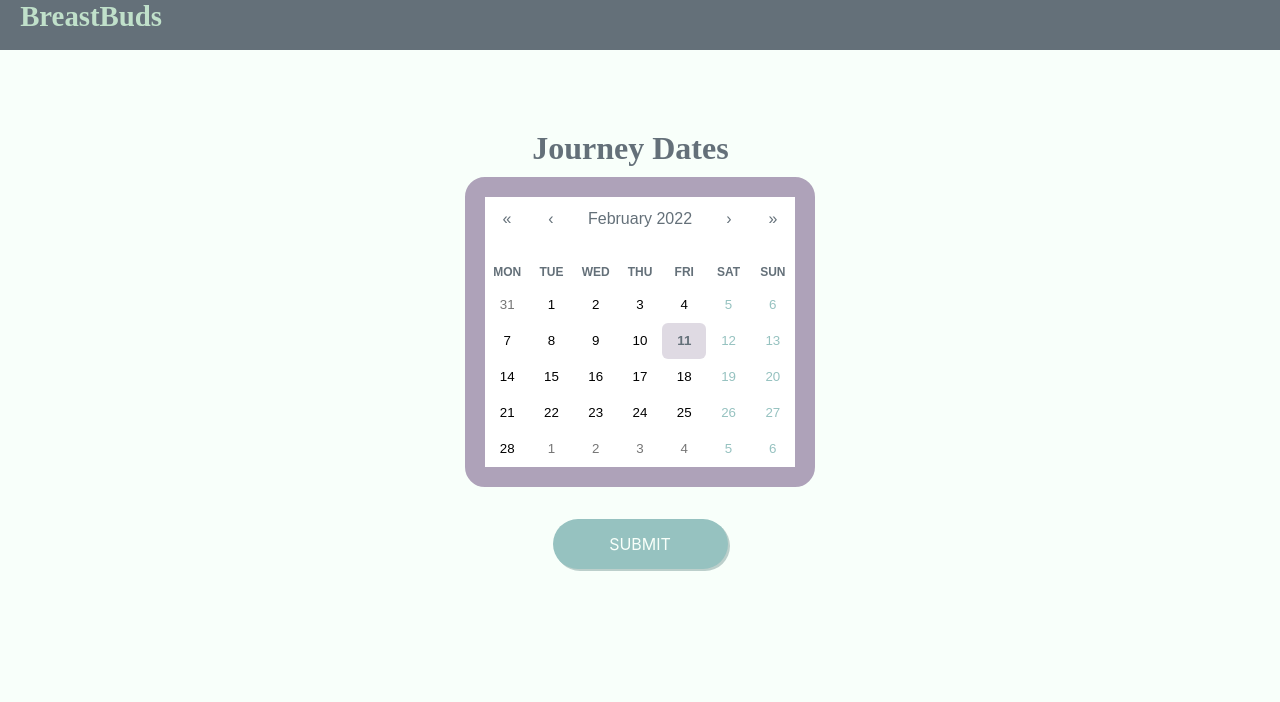
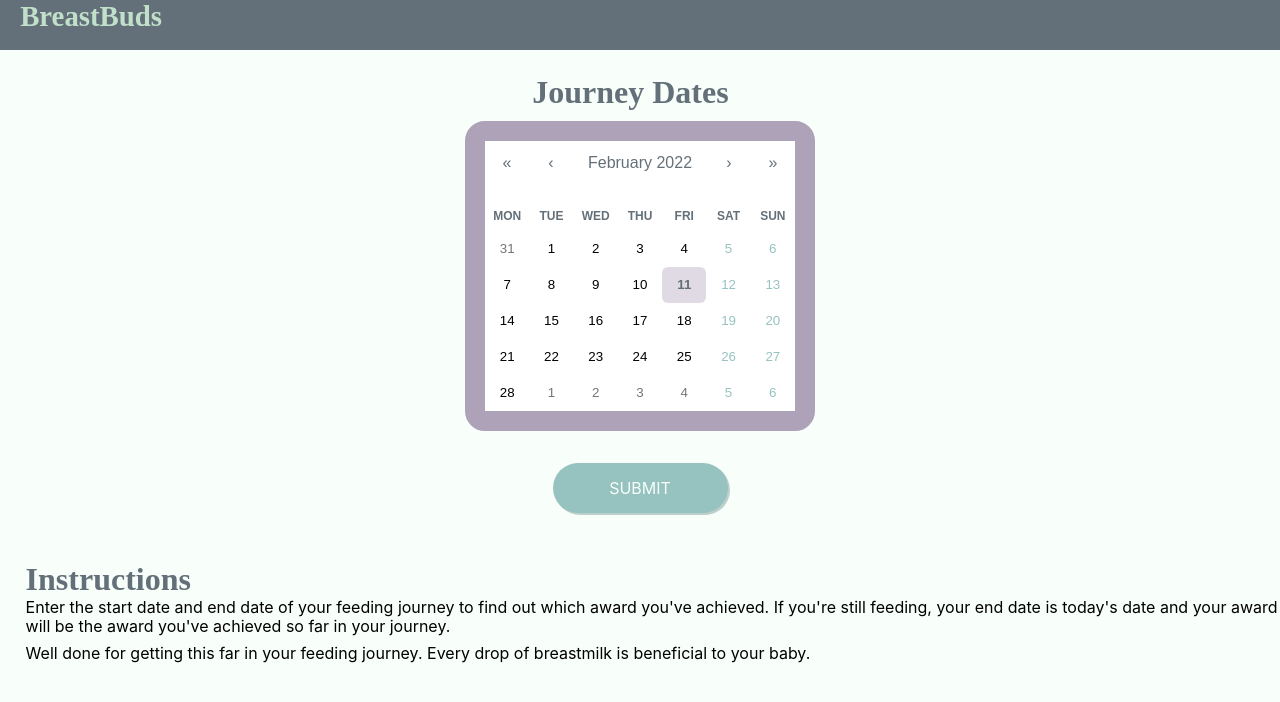
Before and after one commit to SheynaLew/breastfeeding-app, a React app: page / in a window 1280 px wide. Built offline with nearby package versions, Linux system fonts and the light colour scheme; a web font is replaced by a local one.

Commit message:
Added instructions

```diff
--- a/src/components/App/App.css
+++ b/src/components/App/App.css
@@ -7,7 +7,7 @@
 
 /* Calendar component Styling */
 .calendarsContainer {
-  margin-top: 5em;
+  margin-top: 1.5em;
   display: flex;
   flex-direction: row;
   flex-wrap: wrap;
@@ -102,3 +102,44 @@ abbr[title] {
   background: rgb(174, 162, 185, 40%) !important;
   color: #647079 !important;
 }
+
+.instructionsContainer {
+  display: flex;
+  justify-content: flex-end;
+  flex-direction: column;
+  align-items: left;
+  text-align: left;
+  margin-top: 3em;
+  margin-left: 2%;
+  justify-content: flex-end;
+
+  /* margin-right: 75%; */
+}
+.instructions {
+  display: flex;
+  justify-content: left;
+  align-items: left;
+  text-align: left;
+  padding-left: 0;
+  padding-bottom: 0;
+}
+.instructionsText {
+  display: flex;
+  justify-content: left;
+  align-items: left;
+  text-align: left;
+  margin: 0;
+  padding-bottom: 0.5em;
+  line-height: 1.2em;
+}
+
+.journeyDate {
+  display: flex;
+  justify-content: center;
+  align-items: center;
+}
+
+/* .feedingCalculator {
+  display: flex;
+  justify-content: space-around;
+} */
--- a/src/components/App/index.js
+++ b/src/components/App/index.js
@@ -52,7 +52,6 @@ function App() {
       range -=1;
       console.log(range)
     } else {
-      range = range
       console.log(range)
     }
 
@@ -126,9 +125,10 @@ function App() {
   return !showAward ? (
     <div className="App">
       <Banner/>
+
         <div className="calendarsContainer">
           <div>
-          <Title text="Journey Dates" className="startDate"/>
+          <Title text="Journey Dates" className="journeyDate"/>
             <div className="calendarCard">
               <Calendar onChange={onChange} value={value} selectRange={true} className="calendar"/>
             </div>
@@ -137,7 +137,13 @@ function App() {
         <div className="submitButton">
           <Button handleClick={getBreastfeedingAward} text={"submit"}/>
         </div>
-
+        <div className="feedingCalculator">
+          <div className="instructionsContainer">
+            <h1 className="instructions">Instructions</h1>
+            <p className="instructionsText">Enter the start date and end date of your feeding journey to find out which award you've achieved. If you're still feeding, your end date is today's date and your award will be the award you've achieved so far in your journey.</p>
+            <p className="instructionsText">Well done for getting this far in your feeding journey. Every drop of breastmilk is beneficial to your baby.</p>
+          </div>
+        </div>
     </div>
   ) : (
     <div className="award">
```
Lines whose indentation alone changed are shown as unchanged.
